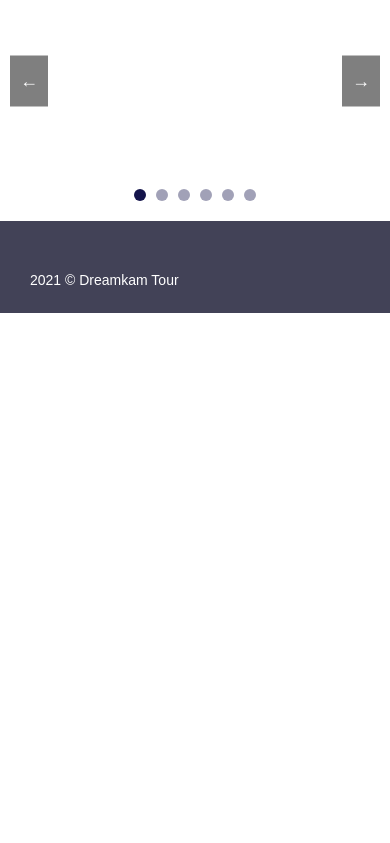
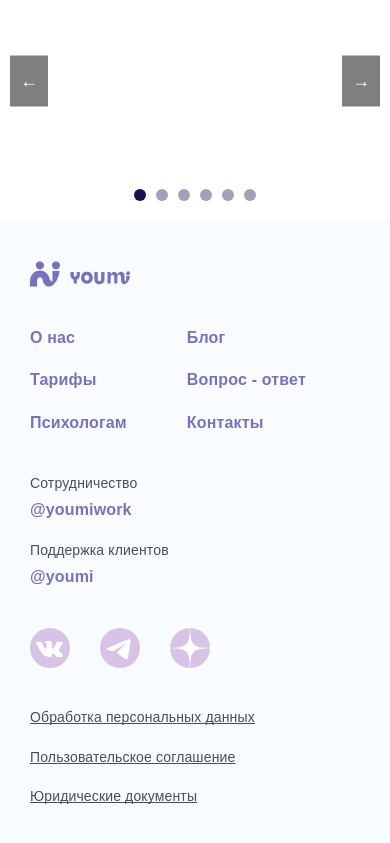
Before and after one commit to IrinaBreus/youmi.io, a website built with Vite: page index.html in a window 390 px wide. Shown: the part 2273-3116 px from the top of the page. Before the commit the page ends 2586 px from the top, so only its background shows below. Built offline with nearby package versions, Linux system fonts and the light colour scheme; files whose address does not match are found by name.

Commit message:
add footer

```diff
--- a/index.html
+++ b/index.html
@@ -18,7 +18,7 @@
 				<div class="container">
 					<div class="nav-panel__wrapper">
 						<div class="nav-panel__logo">
-							<a href="#">
+							<a href="index.html">
 								<svg class="icon">
 									<use xlink:href="#icon-logo"></use>
 								</svg>
@@ -255,37 +255,89 @@
 			</div>
 		</div>
 
-
+		<!-- футер -->
 		<footer class="footer">
 			<div class="container">
-				<div class="footer__date"><span>2021</span> © Dreamkam Tour</div>
+				<div class="footer__wrapper">
+					<div class="footer__logo">
+						<a href="index.html">
+							<svg class="icon">
+								<use xlink:href="#icon-logo"></use>
+							</svg>
+						</a>
+					</div>
+					<div class="footer__info">
+						<div class="footer__info-txt">
+							<p>Сотрудничество</p>
+							<a href="#">@youmiwork</a>
+						</div>
+						<div class="footer__info-txt">
+							<p>Поддержка клиентов</p>
+							<a href="#">@youmi</a>
+						</div>
+					</div>
+					<div class="footer__menu">
+						<ul>
+							<li><a href="#">О нас</a></li>
+							<li><a href="#">Тарифы</a></li>
+							<li><a href="#">Психологам</a></li>
+						</ul>
+						<ul>
+							<li><a href="#">Блог</a></li>
+							<li><a href="#">Вопрос - ответ</a></li>
+							<li><a href="#">Контакты</a></li>
+						</ul>
+					</div>
+					<div class="footer__links">
+						 <a href="#">Обработка персональных данных</a>
+						 <a href="#">Пользовательское соглашение</a>
+						 <a href="#">Юридические документы</a>
+					</div>
+					<div class="footer__social">
+						<div class="footer__icon">
+							<svg class="icon">
+								<use xlink:href="#icon-vk"></use>
+							</svg>
+						</div>
+						<div class="footer__icon">
+							<svg class="icon">
+								<use xlink:href="#icon-telegram"></use>
+							</svg>
+						</div>
+						<div class="footer__icon">
+							<svg class="icon">
+								<use xlink:href="#icon-dzen"></use>
+							</svg>
+						</div>
+					</div>
+				</div>
 			</div>
 		</footer>
 
-		<div class="popup" >
+		<!-- <div class="popup" >
 			<div class="popup__content" >
 				<button class="popup__close"></button>
 			</div>
-		</div>
-		<div class="modal" >
+		</div> -->
+		<!-- <div class="modal" >
 			<div class="modal__content">
 				<div class="modal__close"></div>
 
 			</div>
-		</div>
+		</div> -->
 
-		<div class="modal-success ok">
+		<!-- <div class="modal-success ok">
 			<div class="modal-success__content ">
 				<h4>Ваша заявка успешно отправлена!</h4>
 				<p>Наш менеджер скоро свяжется с вами</p>
 			</div>
-		</div>
-		<div class="modal-success error">
+		</div> -->
+		<!-- <div class="modal-success error">
 			<div class="modal-success__content ">
 				<h4>Что-то пошло не так!</h4>
 				<p>Попробуйте позже или позвоните нам!</p>
 			</div>
-		</div>
+		</div> -->
 
 
 		<!-- выбор для браузера между webp и jpg -->
--- a/src/sass/blocks/_footer.scss
+++ b/src/sass/blocks/_footer.scss
@@ -1,175 +1,94 @@
 .footer {
-    padding: 63px 0 20px;
-    background: var(--black);
+    padding: 80px 0;
+    background: #F9FCFF;
     &__wrapper {
         display: grid;
-        grid-template-columns: 2fr 1px 4fr 1px 4fr 1px 2fr;
-        gap: 40px;
-        margin-bottom: 48px;
+        grid-template: repeat(2, max-content) / 3fr 2fr 4fr 3fr;
+        gap: 37px 0;
     }
-    &__line {
-        height: 312px;
-        width: 1px;
-        background: linear-gradient(0deg,rgba(33, 33, 33, 1) 0%, rgba(133, 133, 133, 1) 40%, rgba(133, 133, 133, 1) 60%, rgba(33, 33, 33, 1) 100%);
-        align-self: center;
-    }
-    &__menu {
+    &__logo {
         grid-area: 1 / 1 / 2 / 2;
-        color: var(--gray-light);
-    }
-    &__subscribe {
-        grid-area: 1 / 3 / 2 / 4;
-    }
-    &__feedback {
-        grid-area: 1 / 5 / 2 / 6;
-        h5 {
-            font-family: var(--font-inter);
-            font-weight: 900;
-            font-size: 16px;
-            line-height: 150%;
-            color: var(--white);
-            margin-bottom: 8px;
+        width: 180px;
+        height: 46px;
+        svg {
+            width: 100%;
+            height: 100%;
         }
     }
     &__info {
-        grid-area: 1 / 7 / 2 / 8;
-    }
-    &__div {
-        width: 100%;
-        height: 2px;
-        background: #363636;
-        margin-bottom: 22px;
-    }
-    &__date,
-    &__date > span {
-        font-family: var(--font-sans);
+        grid-area: 1 / 2 / 3 / 3;
+        display: flex;
+        flex-direction: column;
+        gap: 20px;
+        p {
             font-weight: 400;
             font-size: 14px;
-        line-height: 171%;
-        color: #fff;
+            line-height: 140%;
+            letter-spacing: 0.01em;
+            margin-bottom: 8px;
         }
-    &__logo {
-        width: 100%;
-        margin-bottom: 40px;
-        svg {
-            width: 168px;
-            height: 38px;
-            fill: var(--gray-light);
+        a {
+            font-weight: 600;
+            font-size: 18px;
+            line-height: 140%;
+            letter-spacing: 0.01em;
+            color: var(--violet-1);
+            transition: all .3s;
+            display: block;
+            &:hover {
+                color: var(--red);
+                transform: translateY(2px);
             }
         }
-    &__nav {
+    }
+    &__menu {
+        grid-area: 1 / 3 / 3 / 4;
+        display: flex;
+        gap: 57px;
+        ul {
             display: flex;
             flex-direction: column;
-        gap: 16px;
+            gap: 24px;
             a {
-            font-weight: 400;
-            font-size: 16px;
-            line-height: 150%;
-            color: var(--gray-light);
+                font-weight: 600;
+                font-size: 18px;
+                line-height: 140%;
+                letter-spacing: 0.01em;
+                color: var(--violet-1);
+                transition: all .3s;
+                &:hover {
+                    color: var(--red);
                 }
             }
-    &__subscribe {
-        &-links {
+        }
+    }
+    &__links {
+        grid-area: 1 / 4 / 3 / 5;
         display: flex;
-            align-items: center;
-            justify-content: space-between;
-            gap: 22px;
-            margin-bottom: 16px;
-        }
-        &-telega {
-            font-family: var(--font-inter);
-            font-weight: 700;
-            font-size: 16px;
-            line-height: 175%;
-            color: var(--gray-light);
-        }
-        &-btn {
-            padding: 8px 34px;
-            border: 1px solid var(--white);
-            border-radius: 5px;
+        flex-direction: column;
+        gap: 20px;
+        a {
+            font-family: var(--font-family);
             font-weight: 400;
             font-size: 14px;
-            line-height: 171%;
-            color: var(--white);
+            line-height: 140%;
+            letter-spacing: 0.01em;
+            text-decoration: underline;
+            text-decoration-skip-ink: none;
+            color: var(--txt-color);
         }
     }
-    &__subscribe-grid {
-        display: grid;
-        grid-template: repeat(2, 112px) / repeat(3, 1fr);
-        gap: 8px;
+    &__social {
+        grid-area: 2 / 1 / 3 / 2;
+        display: flex;
+        gap: 30px;
     }
-    &__subscribe-foto {
+    &__icon {
+        width: 40px;
+        height: 40px;
+        svg {
             width: 100%;
             height: 100%;
-        img {
-            width: 100%;
-            height: 100%;
-            object-fit: cover;
-        }
-    }
-    &__review {
-        display: flex;
-        gap: 18px;
-        margin-bottom: 46px;
-        &-foto {
-            width: 63px;
-            height: 102px;
-            flex: none;
-            img {
-                width: 100%;
-                height: 100%;
-                object-fit: cover;
-                border-radius: 8px;
-            }
-        }
-        &-descr a {
-            font-weight: 400;
-            font-size: 16px;
-            line-height: 150%;
-            color: var(--gray-light);
-        }
-    }
-    &__social-icons {
-        display: flex;
-        gap: 16px;
-        svg {
-            width: 20px;
-            height: 20px;
-            fill: var(--gray-light);
-        }
-    }
-    &__info {
-        p {
-            font-family: var(--font-mont);
-            font-weight: 400;
-            font-size: 14px;
-            line-height: 229%;
-            color: var(--gray-light);
-            margin-bottom: 34px;
-        }
-        svg {
-            width: 16px;
-            height: 16px;
-            fill: var(--gray-light);
-        }
-        address {
-            margin-top: 12px;
-        }
-        &-tel {
-            font-family: var(--font-inter);
-            font-weight: 700;
-            font-size: 18px;
-            line-height: 160%;
-            color: var(--white);
-        }
-        &-mail {
-            display: flex;
-            align-items: center;
-            gap: 8px;
-            font-weight: 400;
-            font-size: 16px;
-            line-height: 150%;
-            color: var(--white);
         }
     }
 }
@@ -177,104 +96,102 @@
 @media (max-width: 1200px) {
     .footer {
         &__wrapper {
-            grid-template-columns: 3fr 1px 3fr 1px 6fr ;
-            grid-template-rows: repeat(2, max-content);
-            gap: 70px 40px;
+            grid-template: repeat(3, max-content) / 2fr 3fr;
         }
-        &__line {
-            height: 240px;
+        &__logo {
+            grid-area: 1 / 1 / 2 / 2;
         }
-        &__line_first {
-            transform: translateX(60px);
-        }
-        &__line_center {
-            display: none;
-        }
-        &__line_end {
-            grid-area: 2 / 4 / 3 / 5;
+        &__info {
+            grid-area: 3 / 1 / 4 / 2;
         }
         &__menu {
-            grid-area: 1 / 1 / 2 / 2;
+            grid-area: 1 / 2 / 3 / 3;
+            gap: 80px;
         }
-        &__subscribe {
-            grid-area: 1 / 4 / 2 / 6;
+        &__links {
+            grid-area: 3 / 2 / 4 / 3;
         }
-        &__feedback {
-            grid-area: 2 / 1 / 3 / 4;
-        }
-        &__info {
-            grid-area: 2 / 5 / 3 / 6;
+        &__social {
+            grid-area: 2 / 1 / 3 / 2;
         }
     }
 }
 
-
-
 @media (max-width: 768px) {
     .footer {
-        padding: 63px 0 24px;
-        background: var(--black);
         &__wrapper {
-            gap: 60px 20px;
+            grid-template: repeat(3, max-content) / 2fr 3fr;
+            gap: 40px;
         }
-        &__line {
-            height: 260px;
-            &_first {
-                transform: translateX(0);
+        &__logo {
+            grid-area: 1 / 1 / 2 / 2;
+            width: 140px;
+        }
+        &__info {
+            grid-area: 3 / 1 / 4 / 2;
+        }
+        &__menu {
+            grid-area: 2 / 1 / 3 / 3;
+            gap: 80px;
+            ul {
+                gap: 20px;
             }
         }
-        &__subscribe {
-            grid-area: 1 / 3 / 2 / 6;
+        &__links {
+            grid-area: 3 / 2 / 4 / 3;
+        }
+        &__social {
+            grid-area: 1 / 2 / 2 / 3;
         }
     }
 }
 
 @media (max-width: 576px) {
     .footer {
-        padding: 48px 0 20px;
+        padding: 40px 0;
         &__wrapper {
-            grid-template-columns: 1fr;
-            gap: 48px;
-            margin-bottom: 56px;
+            grid-template: repeat(5, max-content) / 1fr;
+            gap: 40px;
         }
-        &__line {
-            display: none;
+        &__logo {
+            grid-area: 1 / 1 / 2 / 2;
+            width: 100px;
+            height: 26px;
+        }
+        &__info {
+            grid-area: 3 / 1 / 4 / 2;
+            gap: 20px;
+            p {
+                margin-bottom: 5px;
+            }
+            a {
+                font-size: 16px;
+            }
         }
         &__menu {
-            grid-area: 1 / 1 / 2 / 2;
-            color: var(--gray-light);
+            grid-area: 2 / 1 / 3 / 2;
+            gap: 60px;
+            ul {
+                gap: 20px;
+                a {
+                    font-size: 16px;
                 }
-        &__subscribe {
-            grid-area: 2 / 1 / 3 / 2;
             }
-        &__feedback {
-            grid-area: 3 / 1 / 4 / 2;
         }
-        &__info {
+        &__links {
+            grid-area: 5 / 1 / 6 / 2;
+        }
+        &__social {
             grid-area: 4 / 1 / 5 / 2;
         }
-        &__subscribe {
-            &-links {
-                gap: 12px;
-            }
-            &-telega {
-                font-size: 14px;
-                line-height: 200%;
-            }
-            &-btn {
-                padding: 8px 30px;
     }
 }
-        &__subscribe-grid {
-            grid-template: repeat(2, 1fr) / repeat(3, 1fr);
-            gap: 7px;
-        }
-        &__review {
-            margin-bottom: 48px;
-        }
-        &__info {
-            &-tel {
-                font-size: 20px;
+@media (max-width: 375px) {
+    .footer__menu {
+        gap: 30px;
+        ul {
+            a {
+                font-size: 14px;
             }
         }
     }
```
Lines whose indentation alone changed are shown as unchanged.
